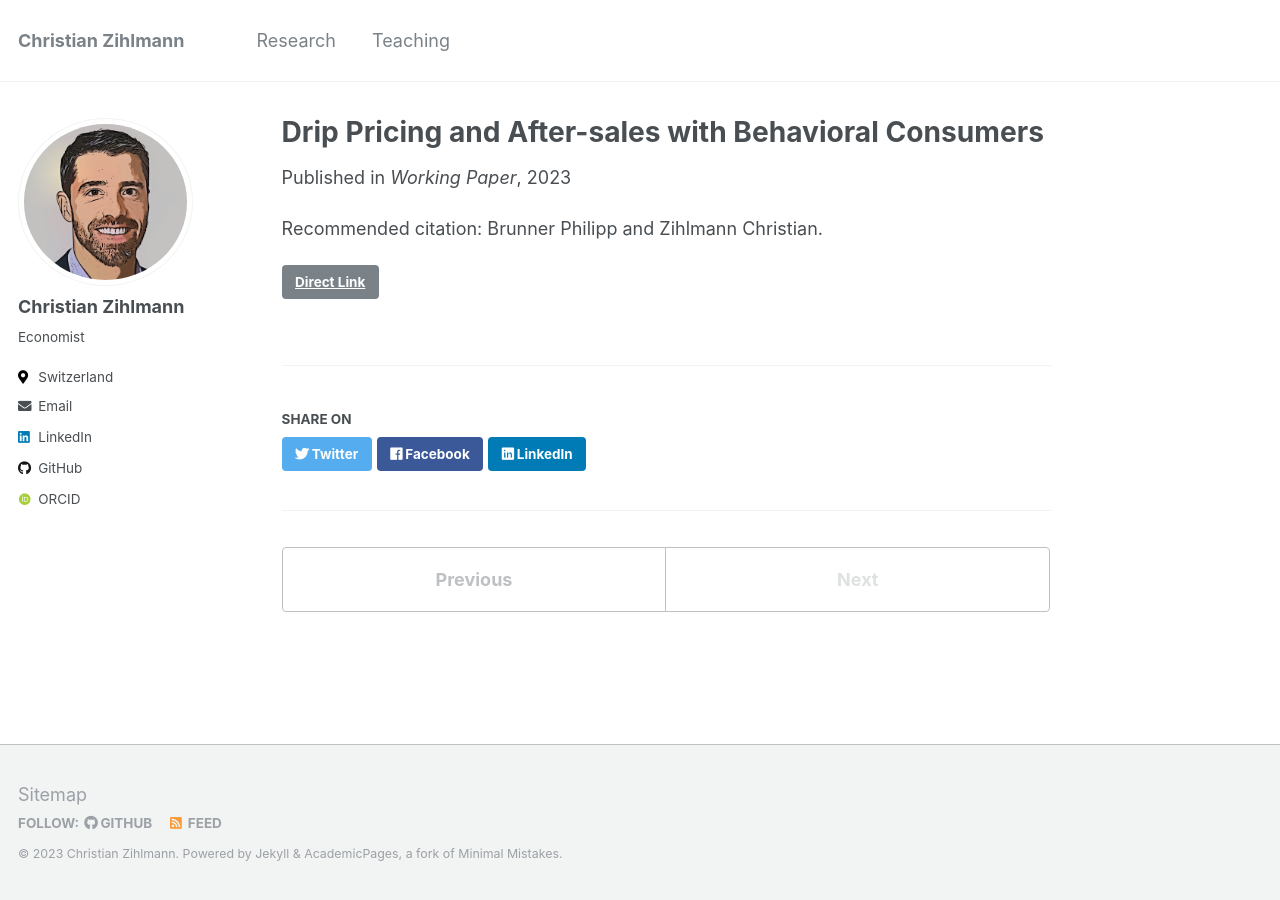
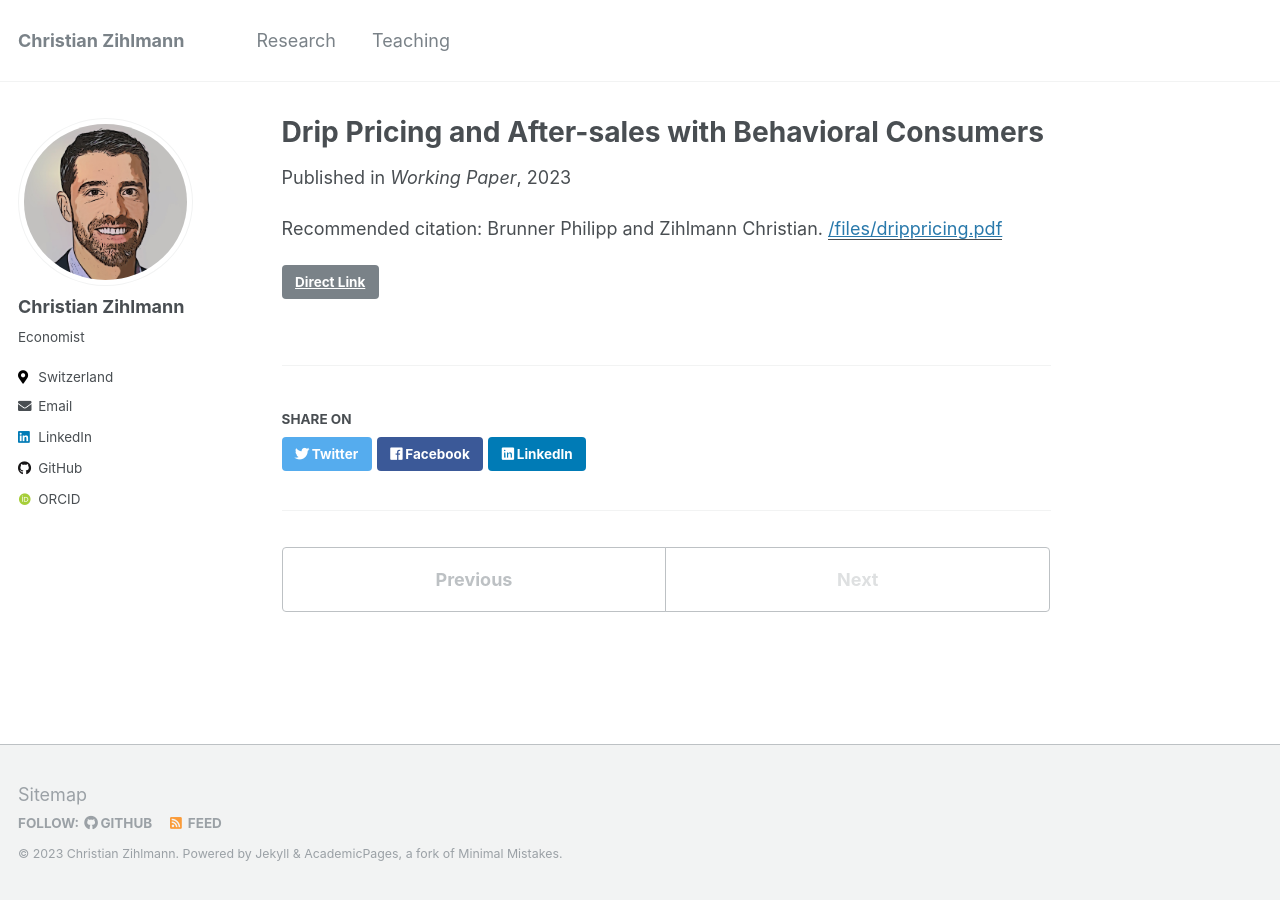
Before and after one commit to christianzihlmann/christianzihlmann.github.io, a Jekyll site: the page built from _publications/2023_drippricing.md, in a window 1280 px wide. Built offline with Jekyll 4.4.1, drawn with Linux system fonts in a browser that asks for light colours; some web fonts are replaced; part of the change alters nothing that is shown.

Commit message:
24March232

```diff
--- a/_publications/2022_basegoods.md
+++ b/_publications/2023_drippricing.md
@@ -2,12 +2,12 @@
 pubtype: 'workingpaper'
 title: "Drip Pricing and After-sales with Behavioral Consumers"
 collection: publications
-permalink: /publications/2022_basegoods
+permalink: /publications/2023_drippricing
 excerpt: '<em>Consumers who consider the price of the add-on in relation to the price of the previous base good purchase jeopardize the surplus of classical consumers.</em>'
 date: 2023-02-17
 venue: 'Working Paper'
 # code: 'https://osf.io/hup9c/'
-# paperurl: '/files/pone0276463.pdf'
+paperurl: '/files/drippricing.pdf'
 link: 'https://drive.google.com/file/d/1lI5PSu9JVJH9SNhdLbIrtHNGBfQcJ3zw/view'
 citation: 'Brunner Philipp and Zihlmann Christian.'
 ---
```
Also changed, not shown: 2 other files.
